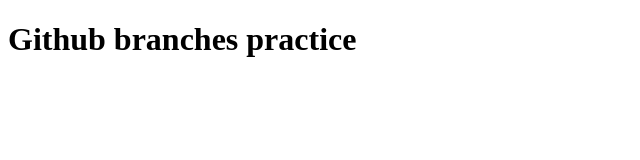
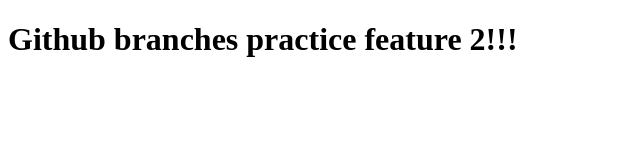
Before and after one commit to Alfredo08/Branches-practice, a plain HTML site: page index.html in a window 1280 px wide. Shown: the whole page, without its empty margins (0-640 px from the left). Drawn offline with Linux system fonts and the light colour scheme.

Commit message:
Second feature index modification

```diff
--- a/index.html
+++ b/index.html
@@ -8,7 +8,7 @@
     </head>
     <body>
         <h1>
-            Github branches practice
+            Github branches practice feature 2!!!
         </h1>
     </body>
 </html>
```
